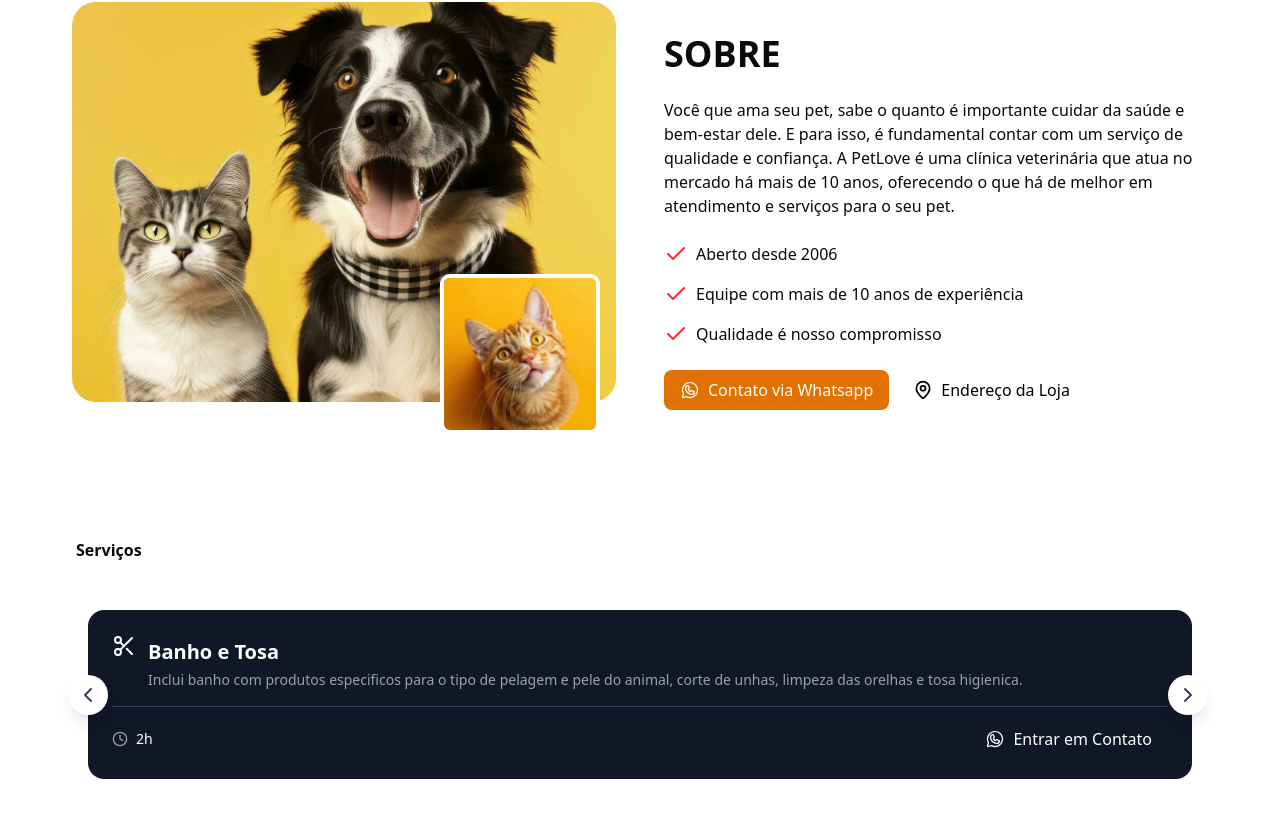
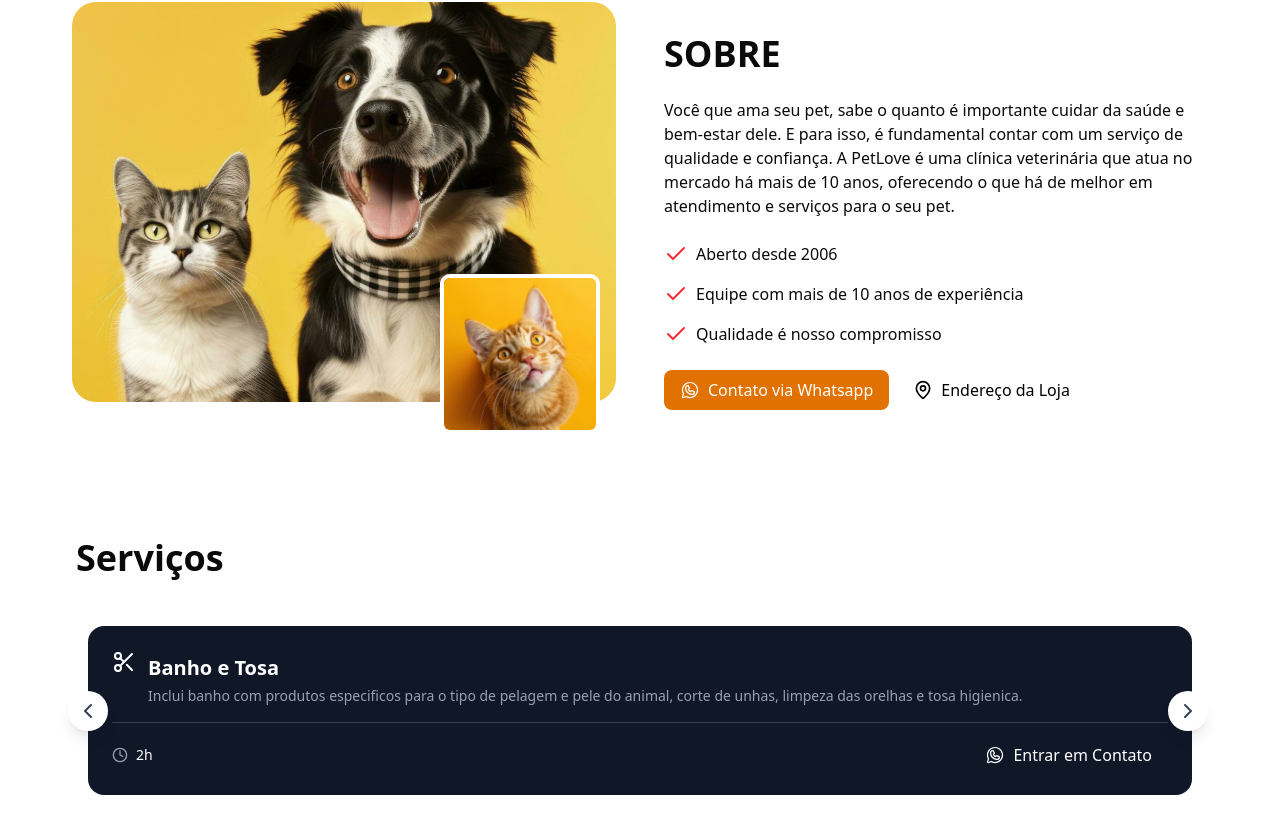
Before and after one commit to dzordii/petdev, a Next.js app: page / in a window 1280 px wide. Shown: the part 482-1315 px from the top of the page. Built offline with nearby package versions, Linux system fonts and the light colour scheme.

Commit message:
carousel

```diff
--- a/src/app/_components/Services.tsx
+++ b/src/app/_components/Services.tsx
@@ -56,7 +56,7 @@ const services = [
 
 export function Services() {
   const [emblaRef, emblaApi] = useEmblaCarousel({
-    loop: false,
+    loop: true,
     align: "start",
     slidesToScroll: 1,
     breakpoints: {
@@ -76,7 +76,7 @@ export function Services() {
     <section className="bg-white py-16 lg:px-14">
       <div className="container mx-auto px-5">
         <div>
-          <h2 className="font-4xl font-bold mb-12">Serviços</h2>
+          <h2 className="font-lg text-4xl font-bold mb-12">Serviços</h2>
           <div className="relative">
             <div className="overflow-hidden" ref={emblaRef}>
               <div className="flex">
```
